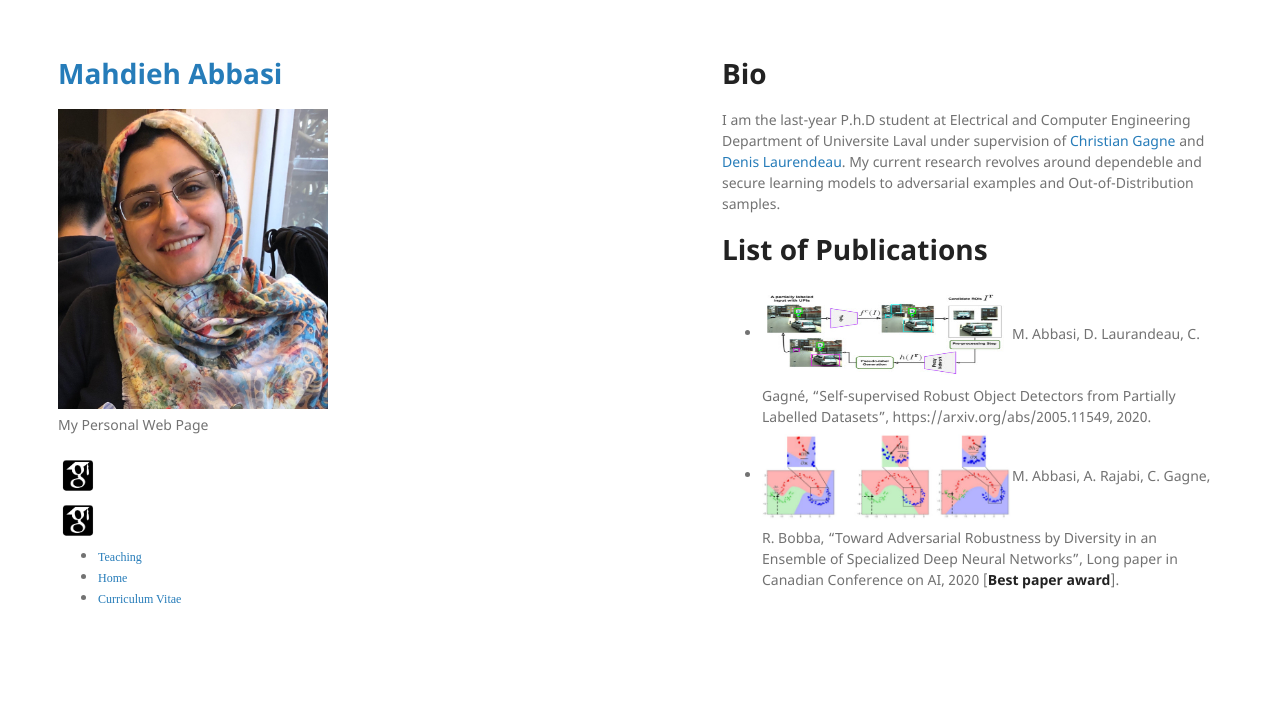
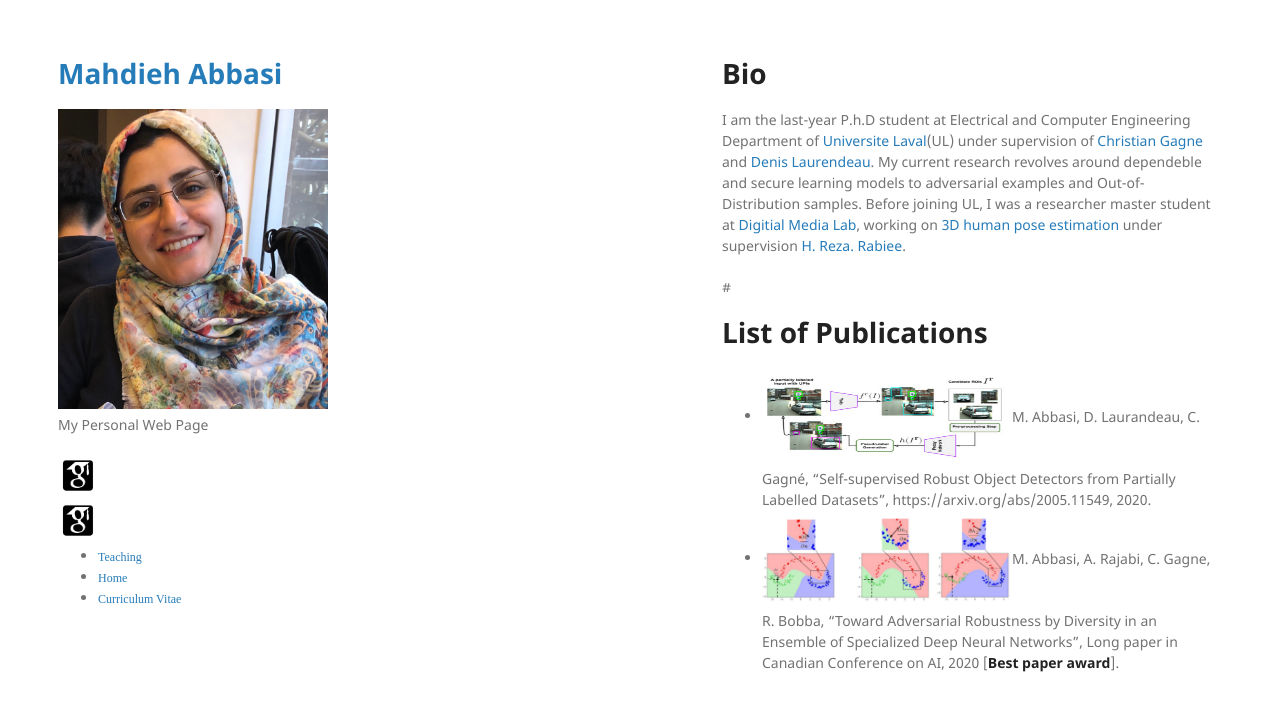
Before and after one commit to mahdaneh/mahdaneh.github.io, a Jekyll site: the page built from index.md, in a window 1280 px wide. Shown: the top 711 px of the page. Built offline with Jekyll 4.4.1, drawn with Linux system fonts in a browser that asks for light colours; our own code applies the rules of GitHub Pages for plain Markdown files.

Commit message:
Update index.md

```diff
--- a/index.md
+++ b/index.md
@@ -4,8 +4,9 @@
 
 
 # Bio
- I am the last-year P.h.D student at Electrical and Computer Engineering Department of Universite Laval under supervision of [Christian Gagne](http://vision.gel.ulaval.ca/~cgagne/) and [Denis Laurendeau](http://vision.gel.ulaval.ca/~laurend/). My current research revolves around dependeble and secure learning models to adversarial examples and Out-of-Distribution samples.
+ I am the last-year P.h.D student at Electrical and Computer Engineering Department of [Universite Laval](https://www.ulaval.ca/en/)(UL) under supervision of [Christian Gagne](http://vision.gel.ulaval.ca/~cgagne/) and [Denis Laurendeau](http://vision.gel.ulaval.ca/~laurend/). My current research revolves around dependeble and secure learning models to adversarial examples and Out-of-Distribution samples. Before joining UL, I was a researcher master student at [Digitial Media Lab](http://dml.ir/), working on [3D human pose estimation](https://ieeexplore.ieee.org/document/7335521/) under supervision [H. Reza. Rabiee](http://sharif.edu/~rabiee/).
 
+#
 
 
 
```
